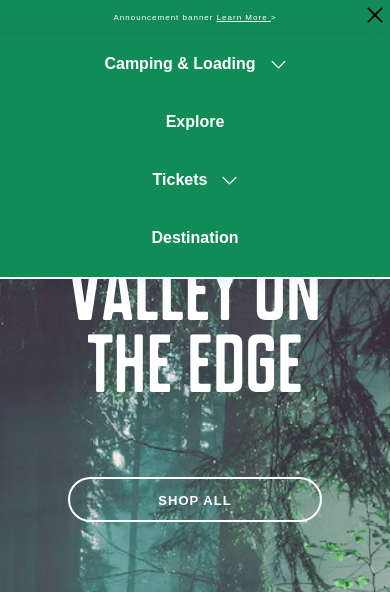
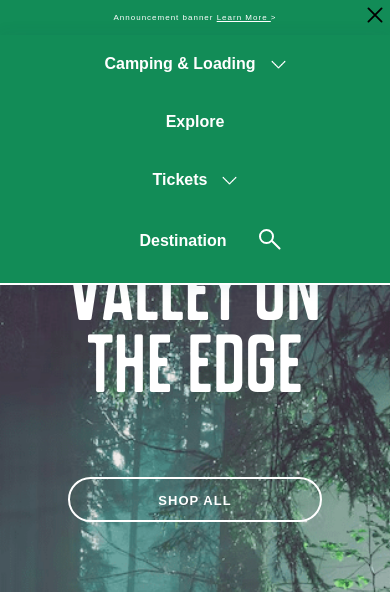
Before and after one commit to tuantran1295/PixeloLabs-camping-landing-page, a plain HTML site: page index.html in a window 390 px wide. Both pictures are taken after a click on the element 30 px from the left and 61 px from the top of the page. Shown: the top 592 px of the page. Drawn offline with nearby package versions, Linux system fonts and the light colour scheme.

Commit message:
fix large screen layout

```diff
--- a/css/responsive-wide.css
+++ b/css/responsive-wide.css
@@ -1,225 +1,18 @@
 
-/*!* Extra Large Screen *!*/
-/*@media only screen and (min-width: 1441px) {*/
-/*    !* Header Ribbon *!*/
-/*    .header-ribbon {*/
-/*        padding: 0 20.625rem;*/
-/*    }*/
+/* Extra Large Screen */
+@media only screen and (min-width: 1441px) {
 
-/*    .header-ribbon-secondary li:nth-child(2n) {*/
-/*        margin: 0 3.69rem;*/
-/*    }*/
+    .nav-list:before,
+    .nav-list:after {
+        width: 470px;
+    }
 
-/*    !* Navbar *!*/
-/*    .nav {*/
-/*        background-color: #000;*/
-/*        opacity: 0.5;*/
-/*    }*/
+    .nav-list:before {
+        right: 10%;
+    }
 
-/*    .navbar-menu {*/
-/*        width: 1440px;*/
-/*        padding: 0 24.43rem;*/
-/*    }*/
+    .nav-list:after {
+        left: 10%;
+    }
 
-/*    .nav-list {*/
-/*        display: flex !important;*/
-/*    }*/
-
-/*    .navbar-toggle {*/
-/*        display: none;*/
-/*    }*/
-
-/*    !* Home *!*/
-/*    .home-heading {*/
-/*        padding: 15.3125rem 13.8125rem 15.31rem;*/
-/*    }*/
-
-/*    .hero-subheading {*/
-/*        justify-content: flex-start;*/
-/*        font-size: var(--hero-font-size);*/
-/*        letter-spacing: 1.13px;*/
-/*    }*/
-
-/*    .hero-heading {*/
-/*        text-align: start;*/
-/*        font-size: var(--big-font-size);*/
-/*        padding: .5rem 0 2.5rem 0;*/
-/*        width: 50%;*/
-/*    }*/
-
-/*    .hero-btn {*/
-/*        width: 15.375rem;*/
-/*        padding: 0.875rem 1.5rem 0.75rem;*/
-/*    }*/
-
-/*    !* Discover *!*/
-/*    .img-sm,*/
-/*    .img-md {*/
-/*        display: none;*/
-/*    }*/
-
-/*    .img-lg {*/
-/*        display: block;*/
-/*        padding: 3rem;*/
-/*        height: 50rem;*/
-/*    }*/
-
-/*    .discover-content {*/
-/*        position: relative;*/
-/*    }*/
-
-/*    .discover-img {*/
-/*        height: 40rem;*/
-/*    }*/
-
-/*    .discover-info {*/
-/*        width: 60%;*/
-/*        padding: 3.75rem calc(7%);*/
-/*        position: absolute;*/
-/*        top: -14px;*/
-/*        left: calc(20%);*/
-/*        opacity: 0.8;*/
-/*        border-bottom: 0.5rem solid var(--border-color);*/
-/*    }*/
-
-/*    .discover-subheading {*/
-/*        font-size: 1.5rem;*/
-/*        margin-bottom: 1rem;*/
-/*    }*/
-
-/*    .discover-paragraph {*/
-/*        font-size: 1.3rem;*/
-/*        margin-bottom: 1rem;*/
-/*    }*/
-
-/*    .discover-heading {*/
-/*        font-size: 2.2rem;*/
-/*        margin-bottom: 1rem;*/
-/*    }*/
-
-/*    .discovery-btn {*/
-/*        width: 8.75rem;*/
-/*    }*/
-
-/*    !* Ticket *!*/
-/*    .tickets-container {*/
-/*        padding: 4rem 0 15rem;*/
-/*    }*/
-
-/*    .ticket-img .img-md {*/
-/*        padding: 0;*/
-/*    }*/
-
-/*    .ticket-content {*/
-/*        position: relative;*/
-/*        width: 100%;*/
-/*        height: 30.43rem;*/
-/*        margin: 3rem 0 3rem;*/
-/*    }*/
-
-/*    .ticket-img-carousel {*/
-/*        position: absolute;*/
-/*        top: 0;*/
-/*        right: 0;*/
-/*    }*/
-
-/*    .ticket-info {*/
-/*        width: calc(70%);*/
-/*        position: absolute;*/
-/*        top: calc(43%);*/
-/*        left: 0;*/
-/*        opacity: 0.9;*/
-/*    }*/
-
-/*    .ticket-info {*/
-/*        border-bottom: 0;*/
-/*        border-right: 0.5rem solid var(--border-color);*/
-/*    }*/
-
-/*    !* Access Tool *!*/
-/*    .tools-resources .container {*/
-/*        padding: 0 3rem 0;*/
-/*    }*/
-
-/*    .box-white {*/
-/*        width: 48%;*/
-/*        padding: 67px 35px 400px 35px;*/
-/*    }*/
-
-/*    !*Footer*!*/
-/*    .footer-container {*/
-/*        margin-top: 5rem;*/
-/*        background-color: var(--text-color);*/
-/*    }*/
-
-/*    .footer-content {*/
-/*        width: 75rem;*/
-/*        padding: 3rem 5rem;*/
-/*        display: flex;*/
-/*        flex-direction: column;*/
-/*        margin: 0 auto;*/
-/*    }*/
-
-/*    .footer-heading {*/
-/*        display: none;*/
-/*    }*/
-
-/*    .footer-form {*/
-/*        order: 2;*/
-/*        margin-top: 16rem;*/
-/*    }*/
-
-/*    .footer-form form{*/
-/*        display: flex;*/
-/*        flex-direction: row;*/
-/*        align-items: center;*/
-/*        justify-content: center;*/
-/*    }*/
-
-/*    .form-input {*/
-/*        width: 70%;*/
-/*        height: 2.75rem;*/
-/*        padding: 0 1rem;*/
-/*        border-radius: 0;*/
-/*    }*/
-
-/*    .form-submit {*/
-/*        width: 25%;*/
-/*        height: 2.75rem;*/
-/*        background-color: var(--ribbon-color);*/
-/*        color: var(--white-color);*/
-/*        border-radius: 10px;*/
-/*        margin: 0 15px;*/
-/*    }*/
-
-/*    .footer-accordian {*/
-/*        order: 1;*/
-/*        display: flex;*/
-/*        justify-content: space-between;*/
-/*    }*/
-
-/*    .sub-content {*/
-/*        display: block;*/
-/*        font-size: var(--normal-font-size);*/
-/*    }*/
-
-/*    .accordian-expend {*/
-/*        display: none;*/
-/*    }*/
-
-/*    .sub-content li {*/
-/*        height: 3rem;*/
-/*    }*/
-
-/*    .sub-content li:first-child {*/
-/*        margin-top: 1rem;*/
-/*    }*/
-
-/*    .accordian-content {*/
-/*        border-top: 0;*/
-/*    }*/
-
-/*    .accordian-content:last-child {*/
-/*        border-bottom: 0;*/
-/*    }*/
-/*}*/
+}
--- a/css/style.css
+++ b/css/style.css
@@ -119,6 +119,10 @@ img {
     gap: 30px;
 }
 
+.gap-60 {
+    gap: 60px;
+}
+
 .text-align-left {
     text-align: left !important;
 }
@@ -147,6 +151,7 @@ img {
 .hero-btn,
 .adventure-btn,
 .discovery-btn,
+.links,
 .form-submit {
     cursor: pointer;
 }
@@ -255,7 +260,7 @@ img {
 .nav-list:before,
 .nav-list:after {
     content: '';
-    width: 535px;
+    width: 545px;
     height: 1.5px;
     background-color: #fff;
     position: absolute;
@@ -263,11 +268,11 @@ img {
 }
 
 .nav-list:before {
-    right: 0;
+    right: 60px;
 }
 
 .nav-list:after {
-    left: 0;
+    left: 60px;
 }
 
 .nav-link .nav-icon {
@@ -288,6 +293,41 @@ img {
 
 .navbar-close {
     display: none;
+}
+
+.search-wrapper {
+    position: relative;
+    width: 24px;
+    height: 24px;
+    margin: 0 auto;
+    /*background-color: #e6e6e6;*/
+    display: inline-table;
+    left: 2rem;
+}
+
+.search {
+    position: relative;
+    width: 24px;
+    margin: 0 auto;
+    /*padding: 14px 0;*/
+    text-align: center;
+}
+.search_circle {
+    width: 15px;
+    height: 15px;
+    border: 2px solid var(--white-color);
+    border-radius: 100px;
+}
+
+.search_rectangle {
+    position: absolute;
+    right: 1px;
+    bottom: -2px;
+    width: 12px;
+    transform: rotate(45deg);
+    border: 1px solid var(--white-color);
+    border-top-right-radius: 12px;
+    border-bottom-right-radius: 12px;
 }
 
 /* Home */
--- a/index.html
+++ b/index.html
@@ -37,7 +37,7 @@
 		<!-- Navbar -->
 		<nav class="navbar-container">
 			<div class="navbar-menu" id="nav-menu">
-				<ul class="nav-list justify-center gap-30 align-item-center">
+				<ul class="nav-list justify-center gap-60 align-item-center">
 					<li class="nav-item">
 						<a href="#" class="nav-link flex-container">Camping & Loading <img class="nav-arrow" src="images/icons/arrow/icon-slider-arrows-white.png" alt="arrow" /></a>
 					</li>
@@ -51,7 +51,14 @@
 					</li>
 
 					<li class="nav-item">
-						<a href="#" class="nav-link flex-container">Destination<svg xmlns="http://www.w3.org/2000/svg" viewBox="0 0 25 25"><path d="M416 208c0 45.9-14.9 88.3-40 122.7L502.6 457.4c12.5 12.5 12.5 32.8 0 45.3s-32.8 12.5-45.3 0L330.7 376c-34.4 25.2-76.8 40-122.7 40C93.1 416 0 322.9 0 208S93.1 0 208 0S416 93.1 416 208zM208 352a144 144 0 1 0 0-288 144 144 0 1 0 0 288z" /></svg></a>
+						<a href="#" class="nav-link flex-container">Destination
+							<div class="search-wrapper links">
+								<div class="search">
+									<div class="search_circle"></div>
+									<div class="search_rectangle"></div>
+								</div>
+							</div>
+						</a>
 					</li>
 
 				</ul>
@@ -118,7 +125,6 @@
 										<li class="mg-left-6rem splide__slide"><a href="#"><img src="images/icons/carousel/camp6.png" alt="camp6"></a></li>
 										<li class="mg-left-6rem splide__slide"><a href="#"><img src="images/icons/carousel/camp7.png" alt="camp7"></a></li>
 										<li class="mg-left-6rem splide__slide"><a href="#"><img src="images/icons/carousel/camp8.png" alt="camp8"></a></li>
-
 									</ul>
 								</div>
 							</div>
--- a/js/main.js
+++ b/js/main.js
@@ -10,7 +10,7 @@ $(document).ready(function() {
         $(".nav-list").toggleClass("display-none");
 
         // Use slideDown() to smoothly show the element
-        $(".nav-list").slideDown(400, function() {
+        $(".nav-list").slideDown(200, function() {
             $("#nav-toggle").toggleClass("display-none"); // Toggle the toggle button
             $("#nav-close").toggleClass("display-none"); // Toggle the close button
         });
@@ -19,7 +19,7 @@ $(document).ready(function() {
     // Hide the nav-list and close button when the navbar-close is clicked
     $("#nav-close").click(function() {
         // Use slideUp() to smoothly hide the element
-        $(".nav-list").slideUp(400, function() {
+        $(".nav-list").slideUp(200, function() {
             $("#nav-toggle").toggleClass("display-none"); // Toggle the toggle button
             $("#nav-close").toggleClass("display-none"); // Toggle the close button
         });
@@ -31,23 +31,16 @@ $(document).ready(function() {
 
 document.addEventListener( 'DOMContentLoaded', function () {
     new Splide( '.icon-splide', {
-        perPage    : 2,
+        perPage    : 8,
         arrows: false,
         type: 'loop',
         pagination: false,
-        cover: true,
         breakpoints: {
-            320: {
-                perPage: 3,
-            },
-            786: {
-                perPage: 4,
-            },
-            980: {
+            1024: {
                 perPage: 5,
             },
-            1440: {
-                perPage: 8,
+            640: {
+                perPage: 3,
             },
         },
     } ).mount();
```
